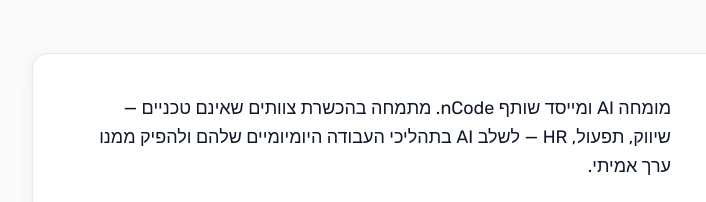
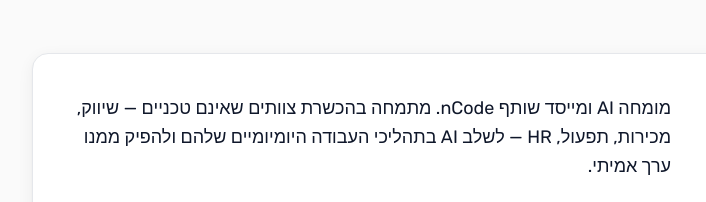
Before and after one commit to benla-vi/ncode-proposals, a plain HTML site: page toyota-2026/index.html in a window 1280 px wide. Shown: the part 2382-2584 px from the top of the page, 128-834 px from the left. Drawn offline with nearby package versions, Linux system fonts and the light colour scheme; grey boxes are pictures that could not be loaded.

Commit message:
fix: add מכירות to departments list

```diff
--- a/toyota-2026/index.html
+++ b/toyota-2026/index.html
@@ -324,7 +324,7 @@
 
         <div class="p-8 lg:p-10">
           <p class="text-ink-900 text-lg leading-relaxed mb-6 text-pretty">
-            מומחה AI ומייסד שותף nCode. מתמחה בהכשרת צוותים שאינם טכניים — שיווק, תפעול, HR — לשלב AI בתהליכי העבודה היומיומיים שלהם ולהפיק ממנו ערך אמיתי.
+            מומחה AI ומייסד שותף nCode. מתמחה בהכשרת צוותים שאינם טכניים — שיווק, מכירות, תפעול, HR — לשלב AI בתהליכי העבודה היומיומיים שלהם ולהפיק ממנו ערך אמיתי.
           </p>
 
           <div class="grid grid-cols-2 gap-x-8 gap-y-5" style="border-top: 1px solid #E5E7EB; padding-top: 24px;">
```
